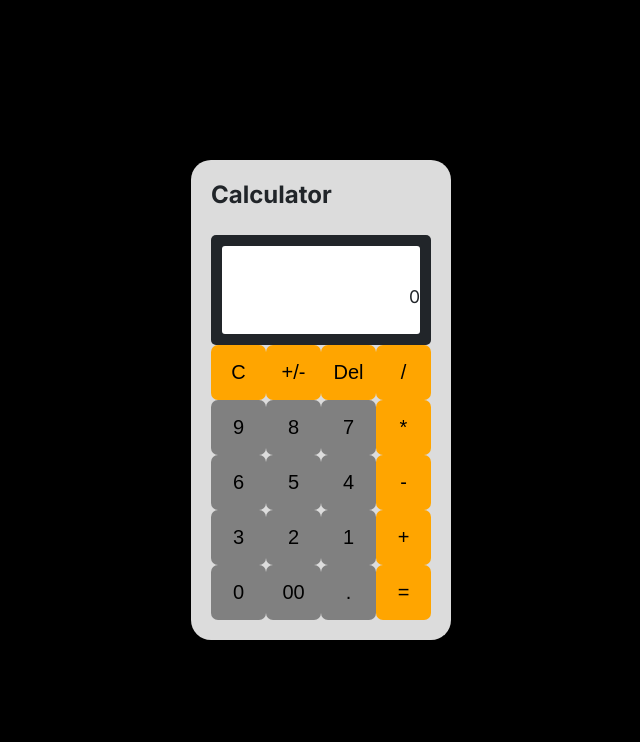
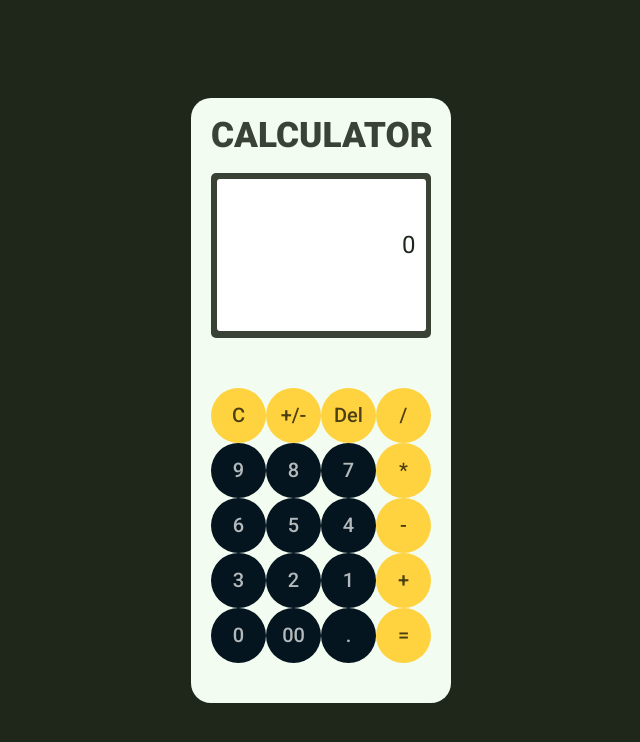
Before and after one commit to sawofwar/JS_04.23, a plain HTML site: page index.html in a window 1280 px wide. Both pictures are taken after a click on the button "00". Shown: the whole page, without its empty margins (319-959 px from the left). Drawn offline with Linux system fonts and the light colour scheme.

Commit message:
big update

```diff
--- a/index.css
+++ b/index.css
@@ -1,4 +1,4 @@
-@import url("https://fonts.googleapis.com/css2?family=Inter:wght@400;500;700&display=swap");
+@import url("https://fonts.googleapis.com/css2?family=Roboto:ital,wght@0,400;0,500;0,900;1,700&display=swap");
 
 * {
   padding: 0;
@@ -8,19 +8,20 @@
 
 :root {
   --btn-width: 55px;
-  --text-black: #212529;
+  --text-black: #1f271b;
+  --text-faded: #1f271bdf;
 }
 
 body {
   font-size: 18px;
-  font-family: Inter, Helvetica, sans-serif;
+  font-family: Roboto, sans-serif;
 
   color: var(--text-black);
-  background: black;
+  background: #1f271b;
 }
 
 .container {
-  height: 100dvh;
+  height: 100vh;
 
   display: flex;
   align-items: center;
@@ -28,17 +29,15 @@ body {
 }
 
 .calculator {
+  height: calc(var(--btn-width) * 11);
+
   display: grid;
 
-  grid-template-columns: var(--btn-width) var(--btn-width) var(--btn-width) var(
-      --btn-width
-    );
+  grid-template-columns: repeat(4, var(--btn-width));
 
-  grid-template-rows:
-    var(--btn-width) var(--btn-width) var(--btn-width) var(--btn-width)
-    var(--btn-width) var(--btn-width) var(--btn-width) var(--btn-width);
+  grid-template-rows: repeat(9, var(--btn-width));
 
-  background: gainsboro;
+  background: #f3fcf0;
 
   padding: 20px 20px;
   border-radius: 20px;
@@ -48,11 +47,21 @@ body {
   grid-column: 1/-1;
   grid-row: 1;
 
-  font-size: 0.75rem;
+  font-size: 1rem;
+  margin-bottom: 20px;
+
+  text-align: center;
+
+  align-self: center;
+
+  color: var(--text-faded);
+
+  font-size: 1.1rem;
+  text-transform: uppercase;
 }
 
 .screen {
-  height: calc(var(--btn-width) * 2);
+  height: calc(var(--btn-width) * 3);
 
   display: flex;
   align-items: center;
@@ -61,14 +70,14 @@ body {
   grid-column: 1/-1;
   grid-row: 2;
 
-  background-color: var(--text-black);
+  background-color: var(--text-faded);
 
   border-radius: 5px;
 }
 
 .screen__inner {
-  height: 80%;
-  width: 90%;
+  height: 92.5%;
+  width: 95%;
 
   background-color: white;
 
@@ -76,15 +85,17 @@ body {
 }
 
 .screen__inner__input {
-  margin-top: 20%;
+  text-align: end;
+  height: 2rem;
 
-  text-align: end;
+  padding: 0 10px;
 
-  font-size: 1.1rem;
+  word-wrap: break-word;
+  word-break: break-all;
 }
 
 .buttons {
-  grid-row: 4;
+  grid-row: 5;
   display: grid;
 
   grid-template-columns: var(--btn-width) var(--btn-width) var(--btn-width) var(
@@ -93,6 +104,8 @@ body {
   grid-template-rows: var(--btn-width) var(--btn-width) var(--btn-width) var(
       --btn-width
     );
+
+  margin-top: 50px;
 }
 
 .buttons__operators--horizontal {
@@ -121,29 +134,48 @@ body {
 }
 
 .btn--grey {
-  background: grey;
+  font-family: "Roboto";
+  font-weight: 500;
+
+  background: #04151f;
+  color: #b4b9bc;
 }
 
 .btn--orange {
-  background: orange;
+  font-family: "Roboto";
+  font-weight: 500;
+
+  background: #ffd23f;
+  color: #4c3f13;
 }
 
 .btn {
   width: var(--btn-width);
   aspect-ratio: 1/1;
 
-  border-radius: 7px;
+  border-radius: 100px;
   border: 0;
 
   font-size: 1.25rem;
 
-  transition: 0.02s;
+  transition: 0.15s;
 }
 
 .btn:hover {
-  background: green;
+  opacity: 0.6;
 }
 
 .btn:active {
-  opacity: 0.8;
+  opacity: 0.9;
 }
+
+[data-previous-operand] {
+  margin-top: 20px;
+  font-size: 1rem;
+  color: #8f7521;
+}
+
+[data-current-operand] {
+  height: auto;
+  font-size: 1.5rem;
+}
--- a/index.html
+++ b/index.html
@@ -4,6 +4,7 @@
     <meta charset="UTF-8" />
     <meta http-equiv="X-UA-Compatible" content="IE=edge" />
     <meta name="viewport" content="width=device-width, initial-scale=1.0" />
+
     <link rel="stylesheet" href="index.css" />
     <title>CACLTR</title>
   </head>
@@ -15,8 +16,8 @@
         </div>
         <div class="screen">
           <div class="screen__inner">
-            <p class="screen__inner__input" data-previous-operand></p>
-            <p class="screen__inner__input" data-current-operand></p>
+            <div data-previous-operand class="screen__inner__input"></div>
+            <div data-current-operand class="screen__inner__input"></div>
           </div>
         </div>
         <div class="buttons">
--- a/index.js
+++ b/index.js
@@ -1,5 +1,3 @@
-"use strict";
-
 class Calculator {
   constructor(previousOperandTextElement, currentOperandTextElement) {
     this.previousOperandTextElement = previousOperandTextElement;
@@ -23,7 +21,19 @@ class Calculator {
   appendNumber(number) {
     if (number === "." && this.currentOperand.includes(".")) return;
 
+    if (this.currentOperand.toString().length >= 16) {
+      return;
+    }
+
     this.currentOperand = this.currentOperand.toString() + number.toString();
+
+    console.log(this.currentOperand.toString().length);
+  }
+
+  toggleSign() {
+    if (this.currentOperand === "") return;
+
+    this.currentOperand = parseFloat(this.currentOperand) * -1;
   }
 
   chooseOperation(operation) {
@@ -81,7 +91,7 @@ class Calculator {
     if (isNaN(integerDigits)) {
       integerDisplay = "";
     } else {
-      integerDisplay = integerDigits.toLocaleString("en", {
+      integerDisplay = integerDigits.toLocaleString("ru", {
         maximumFractionDigits: 0,
       });
     }
@@ -110,8 +120,6 @@ class Calculator {
 }
 
 // SELECTORS
-// 🔥 so as not to mix css selectors with javascript stuff, we use "data" attributes
-
 const numberButtons = document.querySelectorAll("[data-number]");
 const operationButtons = document.querySelectorAll("[data-operation]");
 const equalsButton = document.querySelector("[data-equals]");
@@ -124,6 +132,11 @@ const currentOperandTextElement = document.querySelector(
   "[data-current-operand]"
 );
 
+const signButton = document.querySelector("[data-sign");
+
+// previousOperandTextElement.textContent = "123";
+// currentOperandTextElement.textContent = "456";
+
 const calculator = new Calculator(
   previousOperandTextElement,
   currentOperandTextElement
@@ -133,8 +146,6 @@ numberButtons.forEach((button) => {
   button.addEventListener("click", () => {
     calculator.appendNumber(button.innerText);
     calculator.updateDisplay();
-
-    console.log(calculator.currentOperandTextElement);
   });
 });
 
@@ -145,17 +156,22 @@ operationButtons.forEach((button) => {
   });
 });
 
-equalsButton.addEventListener("click", (button) => {
+equalsButton.addEventListener("click", () => {
   calculator.compute();
   calculator.updateDisplay();
 });
 
-clearButton.addEventListener("click", (button) => {
+clearButton.addEventListener("click", () => {
   calculator.clear();
   calculator.updateDisplay();
 });
 
-deleteButton.addEventListener("click", (button) => {
+deleteButton.addEventListener("click", () => {
   calculator.delete();
   calculator.updateDisplay();
 });
+
+signButton.addEventListener("click", () => {
+  calculator.toggleSign();
+  calculator.updateDisplay();
+});
```
